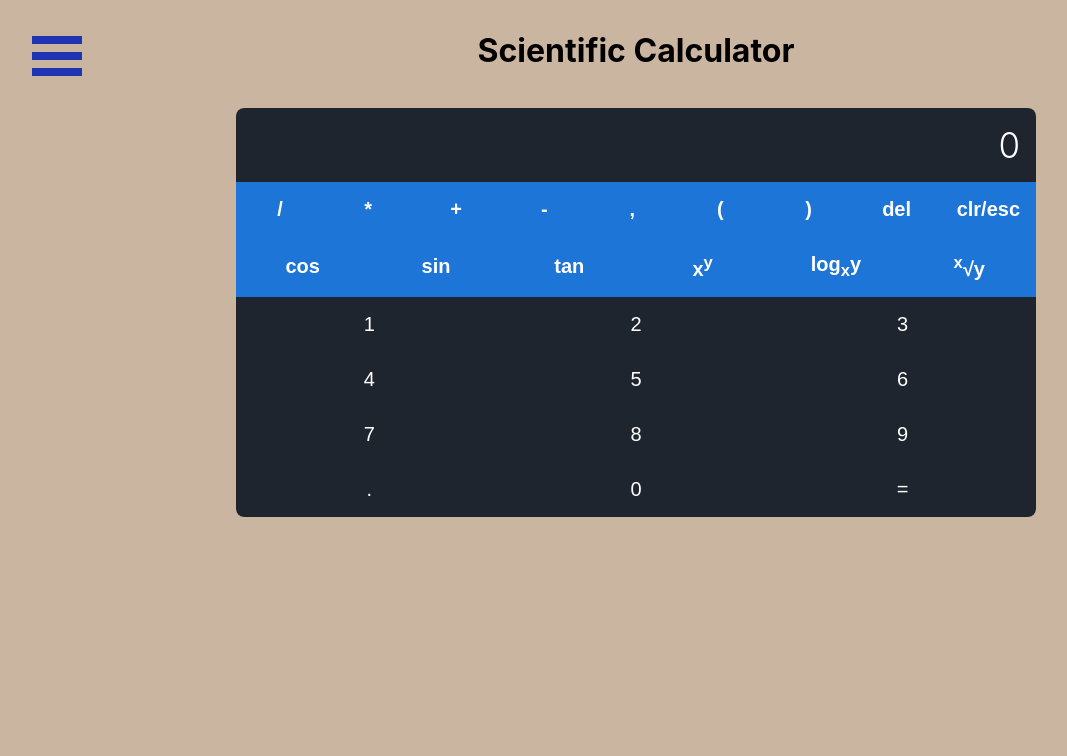
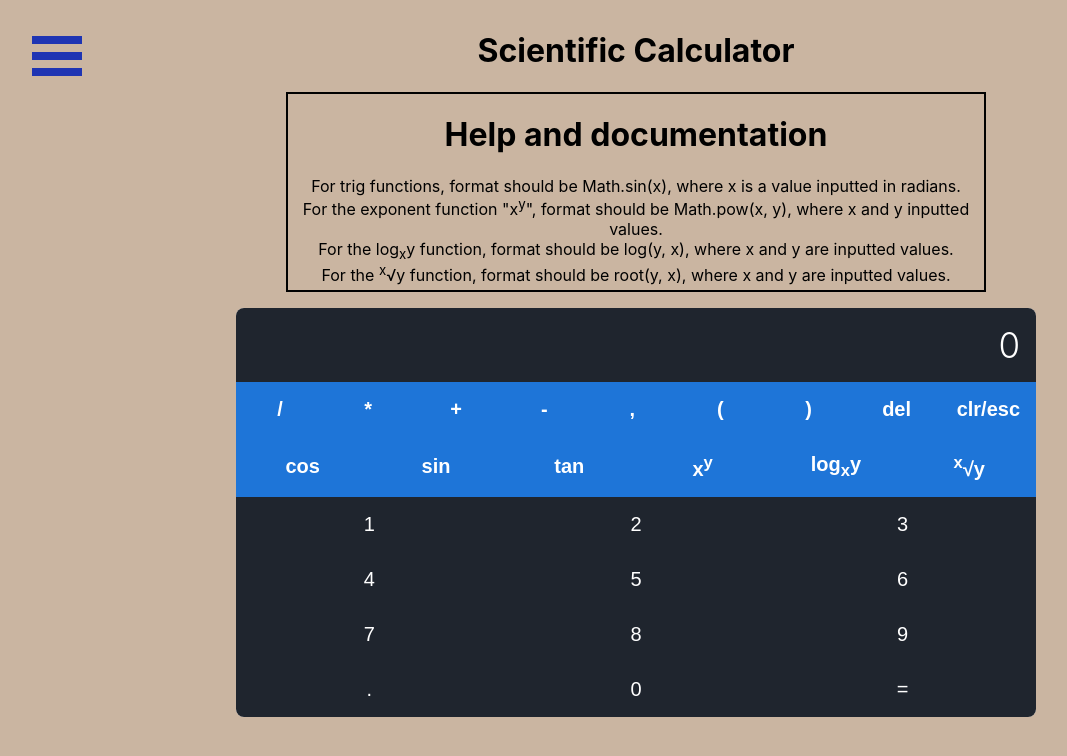
Before and after one commit to F1TR4t/SWE632_Calculator, a React (Create React App) app: page /Scientific in a window 1280 px wide. Shown: the top 756 px of the page, without its empty margins (4-1071 px from the left). Built offline with nearby package versions, Linux system fonts and the light colour scheme.

Commit message:
Final fixes

```diff
--- a/src/App.js
+++ b/src/App.js
@@ -20,6 +20,11 @@ import './App.css';
       //Router/Routes is to assign routes to components
 
 function App() {
+
+  window.onbeforeunload = function() {
+    return 'Your upload will be lost if you leave the page, are you sure?';
+  };
+
   return (
 
     <>
--- a/src/Components/Calculators/Scientific.js
+++ b/src/Components/Calculators/Scientific.js
@@ -1,5 +1,10 @@
 import React, { useState, useEffect } from 'react';
 
+const box = {
+    border: '2px solid rgba(0, 0, 0, 1.00)',
+    width: '700px',
+    height: '200px',
+};
 
 const Scientific = () => {
     const handleKey = (e) => {
@@ -145,6 +150,13 @@ const Scientific = () => {
     return (
         <div align="center">
             <h1>Scientific Calculator</h1>
+            <body style={box}>
+                    <h1>Help and documentation</h1>
+                    For trig functions, format should be Math.sin(x), where x is a value inputted in radians.<br/>
+                    For the exponent function "x<sup>y</sup>", format should be Math.pow(x, y), where x and y inputted values.<br/>
+                    For the log<sub>x</sub>y function, format should be log(y, x), where x and y are inputted values.<br/>
+                    For the <sup>x</sup>{"\u221A"}y function, format should be root(y, x), where x and y are inputted values.<br/>
+            </body>
             <div className="App1">
                 <div className="sci_calculator">
                     <div className="display">
--- a/src/Components/Calculators/TaxCalculator.js
+++ b/src/Components/Calculators/TaxCalculator.js
@@ -17,7 +17,7 @@ const TaxCalculator = () =>{
         const digits = [];
         var totalFed = 0;
         var totalSt = 0;
-        var taxableIncome = values2-values3-values4;
+        var taxableIncome = (values2 < 0 || values3 < 0 || values4 < 0) ? 0 : values2-values3-values4;
 
         digits.push(<h5>Total taxable income: ${taxableIncome.toFixed(2)}</h5>)
 
@@ -248,12 +248,15 @@ const TaxCalculator = () =>{
     return (
 
         <div align="center"><h1>Income Tax Calculator</h1>
-        <p>Input Household Income and State.</p>
+
         <body style={box}>
             <br></br>
             <div>
                 <form>
+                    Input Household Income:
                     <input type="text" id = "income" type='number' onChange={e => setValues2(e.target.value)}/>
+                    <br/>
+                    Select State of Residence:
                     <select id = "state" onChange={e => setValues1(e.target.value)}>
                         <option value="AL">Alabama</option>
                         <option value="AK">Alaska</option>
@@ -311,6 +314,8 @@ const TaxCalculator = () =>{
                     Total Tax Eligible Retirement Contributions: <input type="text" id = "retirement" type='number' onChange={e => setValues3(e.target.value)}/>
                     <br></br>
                     Other Tax Deductions: <input type="text" id = "deductions" type='number' onChange={e => setValues4(e.target.value)}/>
+                    <br/>
+                    <b>Note: There should not be any negative values inputted.</b>
                 </form>
             </div>
         </body>
```
